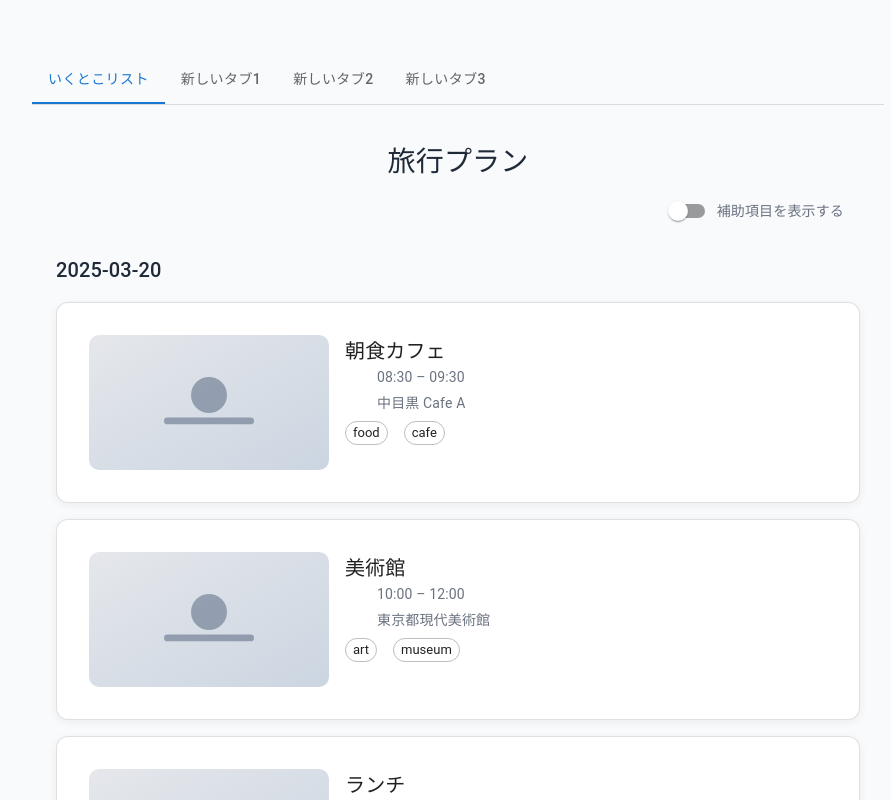
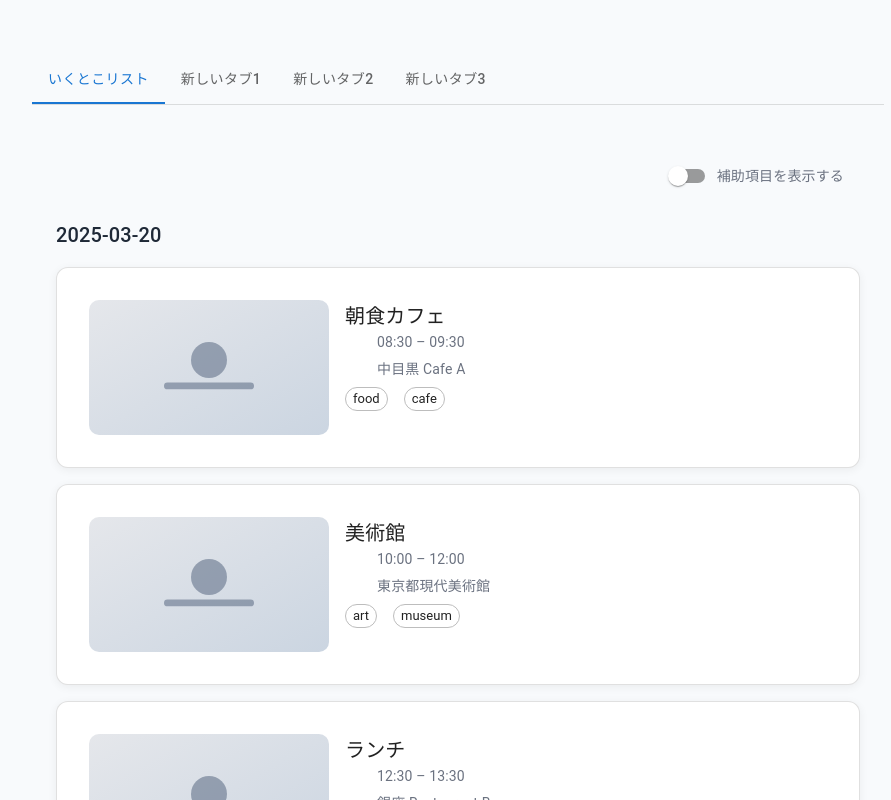
Before and after one commit to nakanoa02/myTravel, a React (Vite) app: page / in a window 1280 px wide. Shown: the top 800 px of the page, without its empty margins (182-1073 px from the left). Built offline with nearby package versions, Linux system fonts and the light colour scheme; some icons are missing.

Commit message:
Delete unnecessary title

```diff
--- a/src/TravelPage.tsx
+++ b/src/TravelPage.tsx
@@ -98,7 +98,6 @@ export default function TravelPage() {
   return (
     <Container maxWidth="md" className="page">
       <Box className="page-header">
-        <Typography variant="h4" component="h1">旅行プラン</Typography>
         <Box className="filter-row">
           <FormControlLabel
             label={<Typography variant="body2">補助項目を表示する</Typography>}
```
